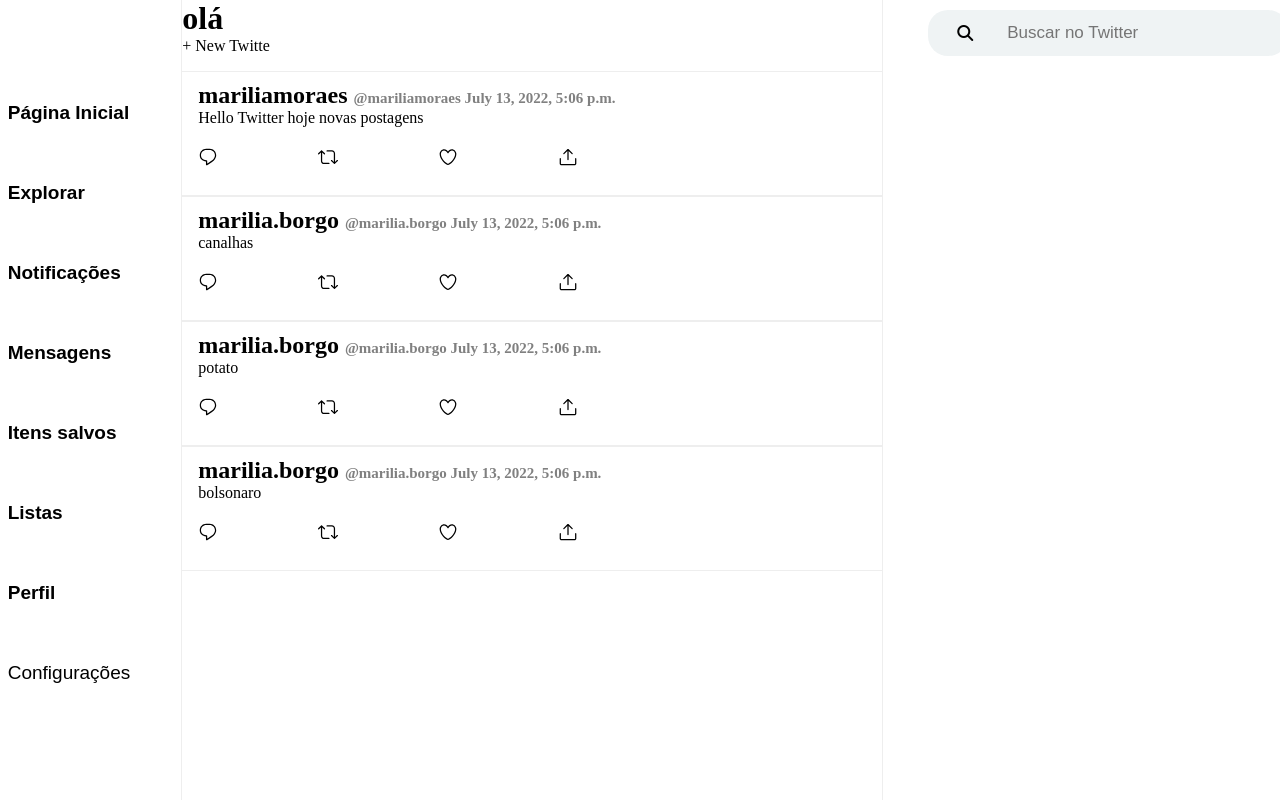
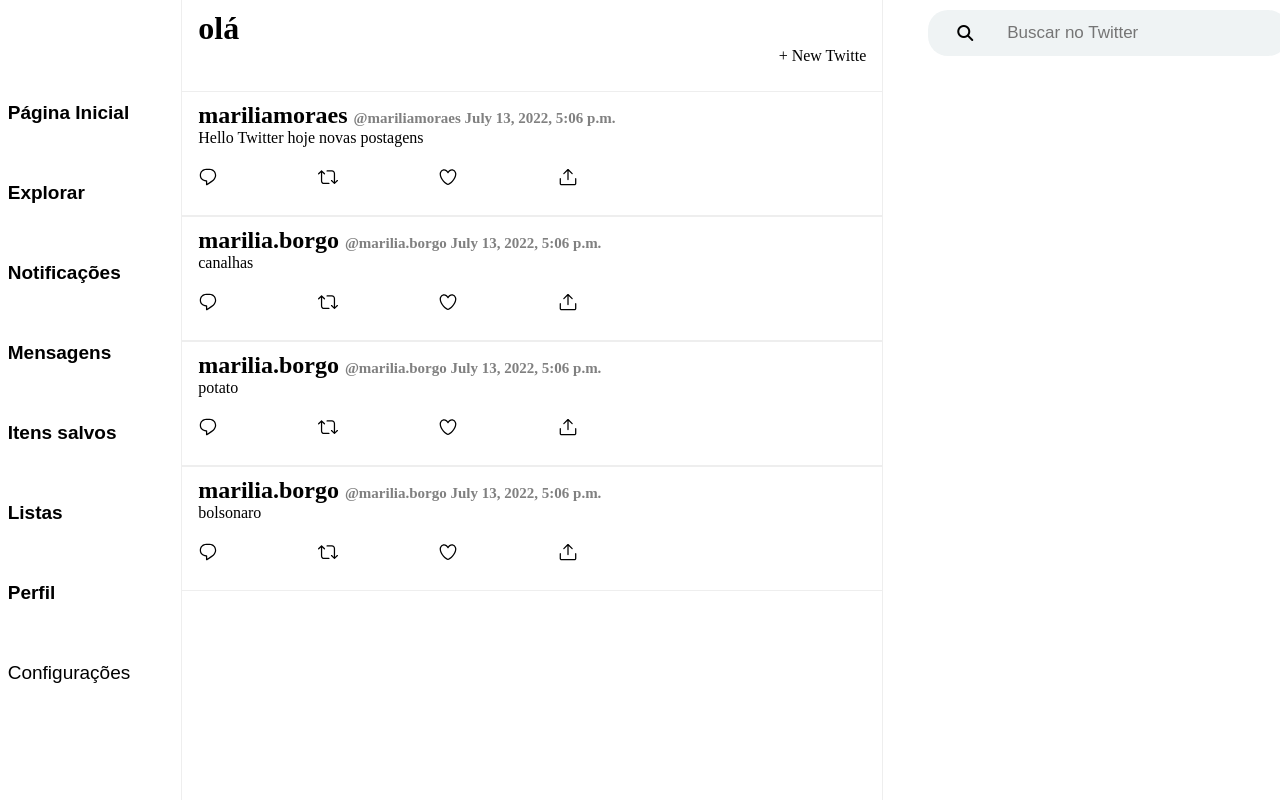
Before and after one commit to marilia-borgo/Django_twitter, a Django app: page /post/logado/ in a window 1280 px wide; the page is wider, and only the part inside the window is pictured. Run offline with Django 4.2, Linux system fonts and the light colour scheme; data comes from the database, SQL or seed files in the repository; some libraries are stand-ins or nearby versions.

Commit message:
alterações css

```diff
--- a/post/static/post/css/styles.css
+++ b/post/static/post/css/styles.css
@@ -167,3 +167,8 @@ button >.fa-gear{
     align-items: center;
     gap: 25px;
 }
+
+.container-tweetar{
+    width: 100%;
+    text-align: right;
+}
--- a/post/templates/post/base.html
+++ b/post/templates/post/base.html
@@ -41,8 +41,13 @@
                     Configurações</span></button>
             </div>
             <div class="timeline">
-                <h1>olá {{ request.user.username }}</h1>
-                <a href="{% url 'post_new' %}">+ New Twitte</a>
+                <div class="tweet">
+                    <h1>olá {{ request.user.username }}</h1>
+                    <div class="container-tweetar">
+                        <a href="{% url 'post_new' %}">+ New Twitte</a>
+                    </div>
+
+                </div>
                 <ul>
                     {% for post in posts %}
                     <li>
--- a/post/views.py
+++ b/post/views.py
@@ -1,8 +1,10 @@
+from pickle import GET
 from django.shortcuts import render
 from django.views.generic import DetailView
 from django.views.generic.edit import CreateView, DeleteView
 from .models import Post
 from django.urls import reverse_lazy
+
 
 def post_list(request):
     posts = Post.objects.all()
@@ -18,7 +20,7 @@ class PostDetailView(DetailView): # new
 class PostCreateView(CreateView): # new
     model = Post
     template_name = 'post/post_new.html'
-    fields = '__all__'
+    fields = ['user','postagem', 'date_posted']
 
 class PostDeleteView(DeleteView): # new
     model = Post
```
